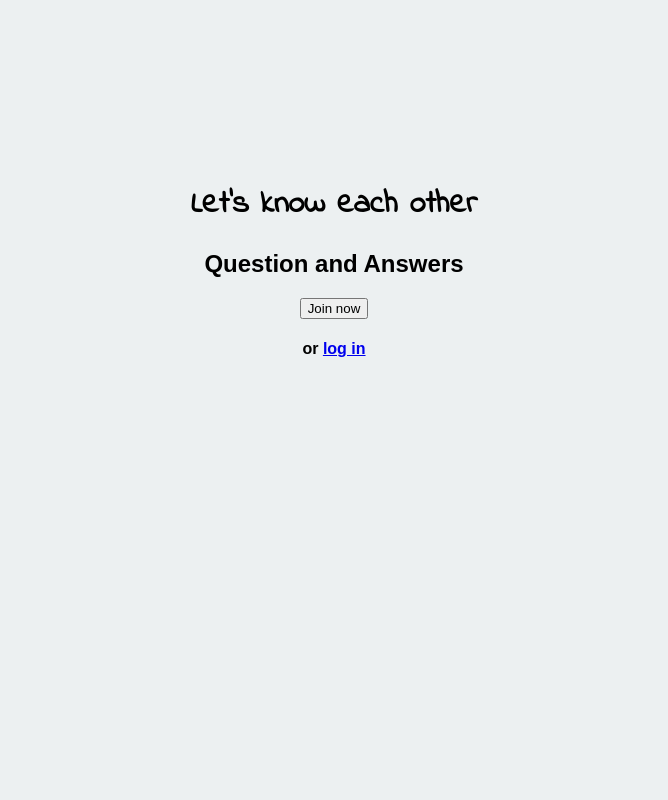
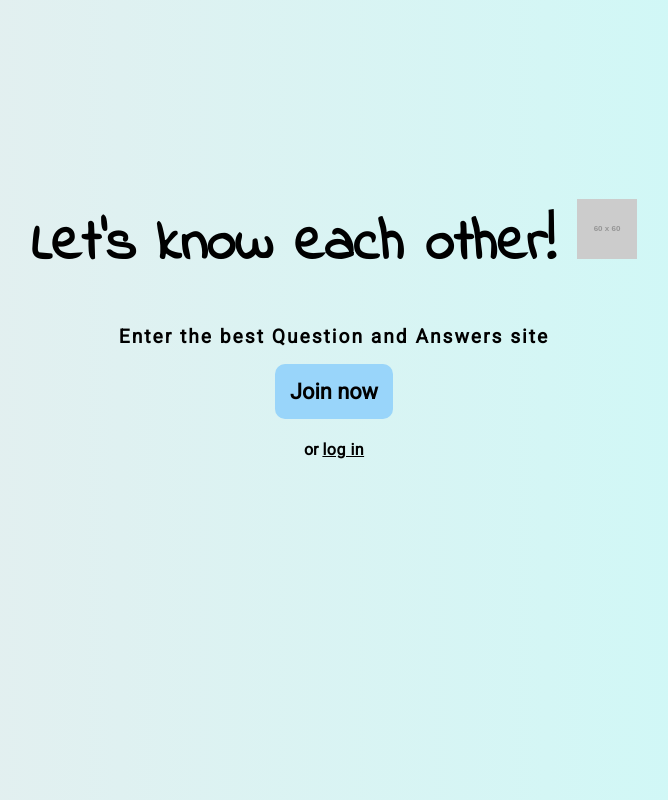
Before and after one commit to kacperjagiela/qa-app, a React app in the folder frontend/: page / in a window 1280 px wide. Shown: the whole page, without its empty margins (306-974 px from the left). Built offline with nearby package versions, Linux system fonts and the light colour scheme; placeholder pictures from the web are drawn by us.

Commit message:
Simple style for welcome page

```diff
--- a/frontend/src/components/App.js
+++ b/frontend/src/components/App.js
@@ -5,8 +5,8 @@ class App extends Component {
   render() {
     return (
       <div className='App'>
-        <h1>Let's know each other</h1>
-        <h2>Question and Answers</h2>
+        <h1>Let's know each other! <img src='https://via.placeholder.com/60x60.png' alt="okay"/></h1>
+        <h2>Enter the best Question and Answers site</h2>
         <button>Join now</button>
         <h4>or <a href="#">log in</a></h4>
       </div>
--- a/frontend/src/styles/App.css
+++ b/frontend/src/styles/App.css
@@ -1,8 +1,48 @@
 .App{
+  font-family: 'Roboto', sans-serif;
+  width:100vw;
+  height:80vh;
   text-align: center;
   padding-top:20vh;
+  background: rgb(234,236,237);
+  background: linear-gradient(90deg, rgba(234,236,237,1) 0%, rgba(201,251,249,1) 100%);
 }
 
 .App > h1{
   font-family: 'Indie Flower', cursive;
+  font-size:4.5vw;
+  font-weight: bold;
 }
+
+.App > button{
+  background-color: #99d5fa;
+  border:none;
+  padding: 15px;
+  font-size:1.7vw;
+  font-family: 'Roboto', sans-serif;
+  font-weight: bold;
+  cursor: pointer;
+  border-radius: 10px;
+}
+.App > button:hover {
+  background: #66abd6;
+  letter-spacing: 1px;
+  -webkit-box-shadow: 0px 5px 40px -10px rgba(185, 251, 249,0.57);
+  -moz-box-shadow: 0px 5px 40px -10px rgba(185, 251, 249,0.57);
+  box-shadow: 5px 40px -10px rgba(185, 251, 249,0.57);
+  transition: all 0.4s ease 0s;
+  }
+
+.App > h2{
+  letter-spacing: 2px;
+  font-size:1.5vw;
+}
+
+.App > h4 > a{
+  color: inherit;
+  letter-spacing: 0.5px;
+}
+
+.App > h4 > a:hover{
+  color: #22ae60;
+}
```
